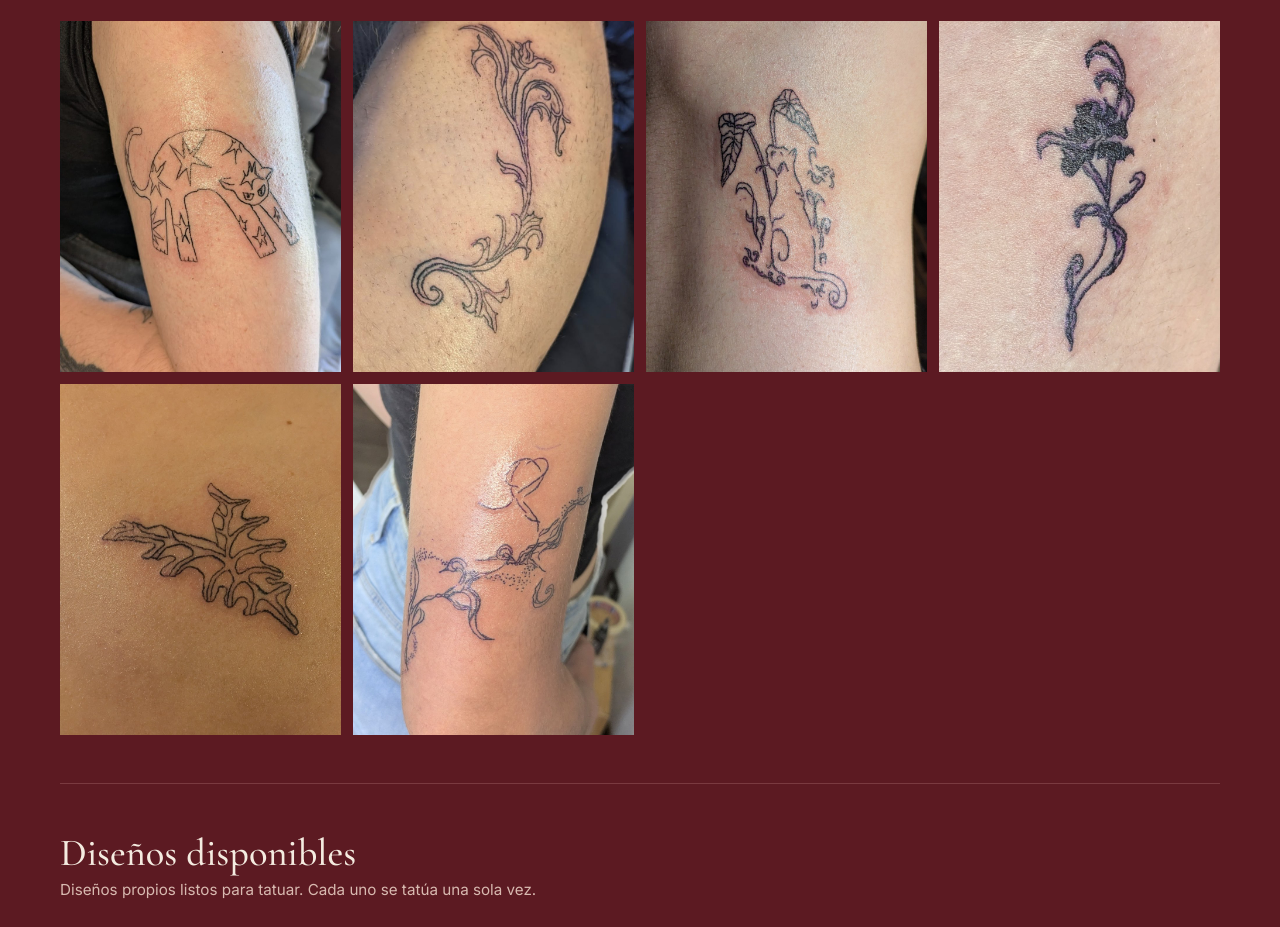
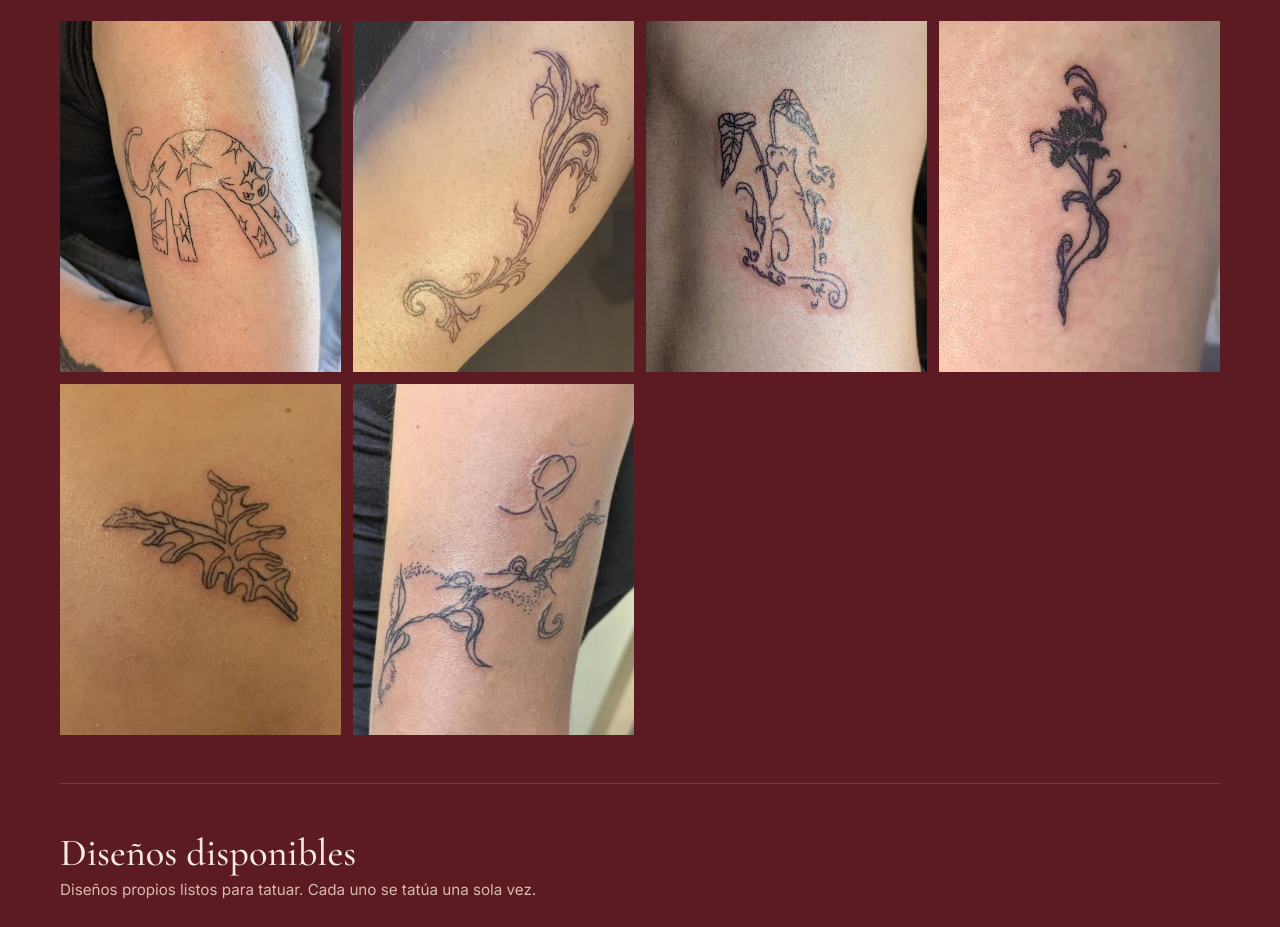
Before and after one commit to flrdeelis/flrdeelis.github.io, a plain HTML site: page index.html in a window 1280 px wide. Shown: the part 489-1416 px from the top of the page. Drawn offline with nearby package versions, Linux system fonts and the light colour scheme.

Commit message:
Nuevas fotos de cuatro tatuajes
Co-Authored-By: Claude Opus 5.5 <noreply@anthropic.com>
Claude-Session: https://claude.ai/code/session_018Gmr6fBinZKqPYCLzS3vwv

```diff
--- a/index.html
+++ b/index.html
@@ -206,11 +206,11 @@ const DATOS = {
 const OBRAS = {
   tatuajes: [
     { archivo: "tatuaje-7.jpg" },
-    { archivo: "tatuaje-6.jpg" },
+    { archivo: "tatuaje-pierna.jpg" },
     { archivo: "tatuaje-3.jpg" },
-    { archivo: "tatuaje-4.jpg" },
-    { archivo: "tatuaje-2.jpg" },
-    { archivo: "tatuaje-1.jpg" },
+    { archivo: "tatuaje-flor.jpg" },
+    { archivo: "tatuaje-hoja.jpg" },
+    { archivo: "tatuaje-enredadera.jpg" },
   ],
   disenos: [
     { archivo: "diseno-2.jpg" },
```
Also changed, not shown: fotos/tatuaje-enredadera.jpg (added), fotos/tatuaje-flor.jpg (added), fotos/tatuaje-hoja.jpg (added), fotos/tatuaje-pierna.jpg (added).
